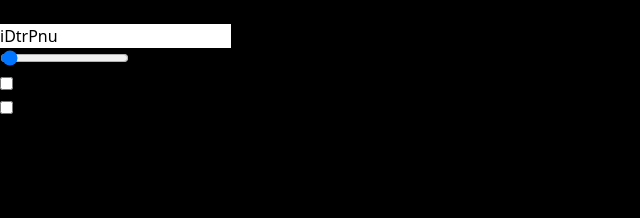
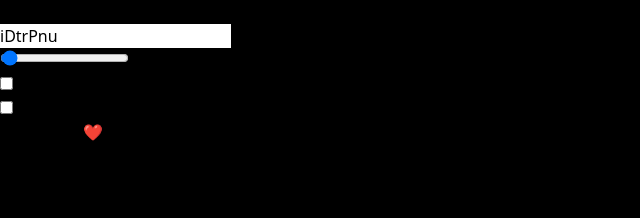
Before and after one commit to nehamehar/generating-pass, a React (Vite) app: page / in a window 1280 px wide. Shown: the top 218 px of the page, without its empty margins (0-640 px from the left). Built offline with nearby package versions, Linux system fonts and the light colour scheme.

Commit message:
added git link

```diff
--- a/index.html
+++ b/index.html
@@ -3,6 +3,10 @@
   <head>
     <meta charset="UTF-8" />
     <link rel="icon" type="image/svg+xml" href="/vite.svg" />
+    <link
+  rel="stylesheet"
+  href="https://cdnjs.cloudflare.com/ajax/libs/font-awesome/6.5.0/css/all.min.css"
+/>
     <meta name="viewport" content="width=device-width, initial-scale=1.0" />
     <title>Vite + React</title>
   </head>
--- a/src/App.jsx
+++ b/src/App.jsx
@@ -1,5 +1,6 @@
 import { useState, useCallback, useEffect, useRef } from 'react'
 
+import Footer from "./Footer";
 
 
 function App() {
@@ -92,7 +93,28 @@ function App() {
           <label htmlFor="characterInput">Characters</label>
       </div>
     </div>
+         <footer className="py-2 text-center text-white bg-gray-800 mt-[550px] flex justify-between items-center px-10">
+      <p>
+        Made with ❤️ by {""}
+        <a
+          href="mailto:nehamehar31@gmail.com"
+          className="underline hover:text-blue-600"
+          target="_blank"
+          rel="noopener noreferrer"
+        >
+          Neha Mehar
+        </a>
+      </p>
+      <a
+        href="https://github.com/nehamehar/generating-pass"
+        target="_blank"
+        rel="noopener noreferrer"
+      >
+        <i className="mt-2 text-2xl text-white fa-brands fa-github hover:text-slate-700"></i>
+      </a>
+    </footer>
 </div>
+
 
   )
 }
--- /dev/null
+++ b/src/Footer.jsx
@@ -0,0 +1,30 @@
+import React from "react";
+
+const Footer = () => {
+  return (
+    <footer className="py-4 mt-8 text-center text-white bg-gray-900">
+      <div className="footer-bottom">
+        <span className="block mb-2">
+          Made with ❤️ by{" "}
+          <a
+            href="mailto:nehamehar31@gmail.com"
+            className="underline hover:text-pink-300"
+            target="_blank"
+            rel="noopener noreferrer"
+          >
+            Neha Mehar
+          </a>
+        </span>
+        <a
+          href="https://github.com/nehamehar/generating-pass"
+          target="_blank"
+          rel="noopener noreferrer"
+        >
+          <i className="text-xl text-white fab fa-github hover:text-gray-400"></i>
+        </a>
+      </div>
+    </footer>
+  );
+};
+
+export default Footer;
```
